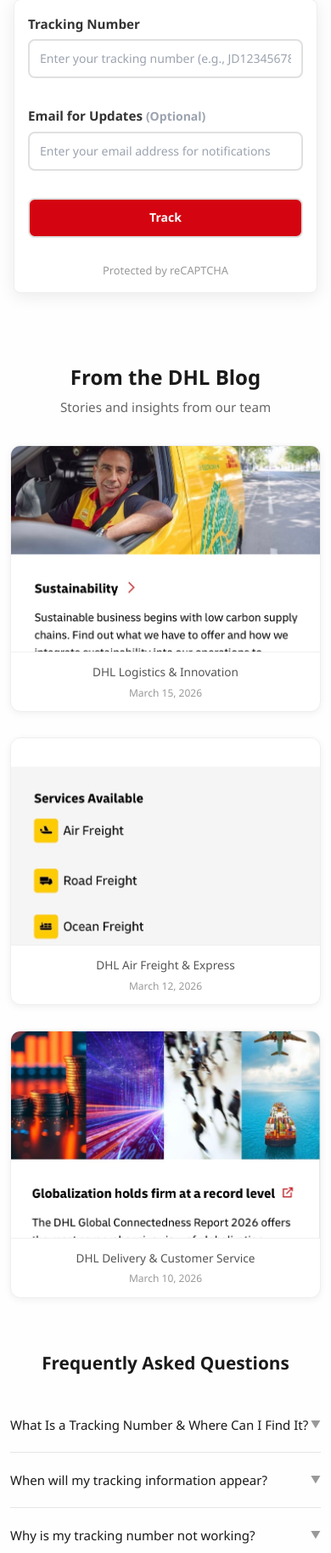
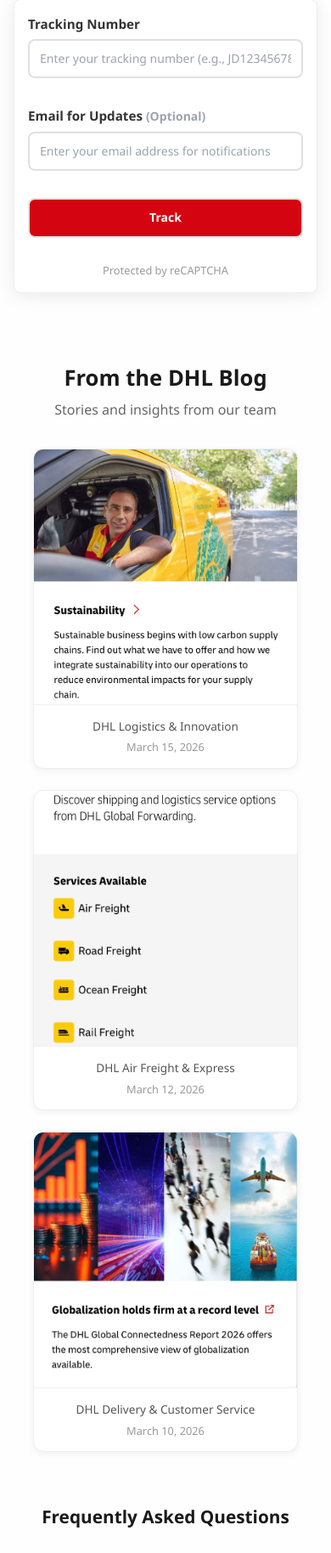
Before and after one commit to steadybomba/signment, a Flask app: page / in a window 390 px wide. Shown: the part 193-2021 px from the top of the page at 85% size. Run offline with Flask 3, Linux system fonts and the light colour scheme; some libraries are stand-ins or nearby versions.

Commit message:
Update index.html

```diff
--- a/templates/index.html
+++ b/templates/index.html
@@ -51,7 +51,7 @@
             flex-direction: column;
         }
 
-        /* === CLEAN GATE OVERLAY - White Background === */
+        /* === CLEAN GATE OVERLAY - White Background (No Lock Icon) === */
         .gate-overlay {
             position: fixed;
             inset: 0;
@@ -71,20 +71,10 @@
             text-align: center;
         }
 
-        .gate-card .lock-icon {
-            font-size: 48px;
-            margin-bottom: 16px;
-            color: var(--dhl-red);
-        }
-
-        .gate-card .lock-icon::before {
-            content: "🔒";
-        }
-
         .gate-card h2 {
             color: var(--dhl-dark);
-            font-size: 20px;
-            font-weight: 600;
+            font-size: 22px;
+            font-weight: 700;
             margin: 0 0 8px 0;
             letter-spacing: -0.3px;
         }
@@ -358,15 +348,15 @@
         .toast.error { background: #dc2626; border-left-color: #7f1d1d; }
         .toast.info { background: #2563eb; border-left-color: #1e3a5f; }
 
-        /* === BLOG SECTION === */
+        /* === BLOG SECTION - LARGER IMAGES WITH PERFECT FIT === */
         .blog-section {
-            max-width: 1200px;
+            max-width: 1400px;
             margin: 50px auto 30px;
             padding: 0 20px;
         }
         .blog-section .section-title {
             text-align: center;
-            font-size: 1.8rem;
+            font-size: 2rem;
             font-weight: 700;
             color: var(--dhl-dark);
             margin-bottom: 4px;
@@ -374,13 +364,13 @@
         .blog-section .section-subtitle {
             text-align: center;
             color: #666;
-            font-size: 0.95rem;
+            font-size: 1rem;
             margin-bottom: 32px;
         }
         .blog-grid {
             display: grid;
             grid-template-columns: repeat(3, 1fr);
-            gap: 30px;
+            gap: 35px;
         }
         .blog-card {
             background: #fff;
@@ -392,22 +382,28 @@
             cursor: pointer;
         }
         .blog-card:hover {
-            transform: translateY(-4px);
+            transform: translateY(-6px);
             box-shadow: var(--shadow-lg);
         }
-        .blog-card .blog-image {
+        .blog-card .blog-image-wrapper {
             width: 100%;
-            height: auto;
-            aspect-ratio: 3/2;
+            overflow: hidden;
+            background: #f0f0f0;
+            position: relative;
+        }
+        .blog-card .blog-image-wrapper .blog-image {
+            width: 100%;
+            height: 500px;
             object-fit: cover;
-            background: #f0f0f0;
             display: block;
-            min-height: 220px;
-            max-height: 400px;
+            transition: transform 0.5s ease;
+        }
+        .blog-card:hover .blog-image-wrapper .blog-image {
+            transform: scale(1.03);
         }
         .blog-card .blog-label {
-            padding: 16px 20px 20px;
-            font-size: 0.95rem;
+            padding: 18px 22px 22px;
+            font-size: 1rem;
             color: #555;
             text-align: center;
             border-top: 1px solid #f0f0f0;
@@ -415,7 +411,7 @@
         }
         .blog-card .blog-label .blog-date {
             display: block;
-            font-size: 0.75rem;
+            font-size: 0.8rem;
             color: #999;
             margin-top: 4px;
             font-weight: 400;
@@ -530,11 +526,10 @@
         @media (max-width: 1024px) {
             .blog-grid {
                 grid-template-columns: repeat(2, 1fr);
+                gap: 25px;
             }
-            .blog-card .blog-image {
-                aspect-ratio: 3/2;
-                min-height: 180px;
-                max-height: 350px;
+            .blog-card .blog-image-wrapper .blog-image {
+                height: 400px;
             }
         }
 
@@ -543,12 +538,10 @@
             .track-box { padding: 24px; }
             .footer .footer-content { flex-direction: column; align-items: center; text-align: center; }
             .footer-section { min-width: 100%; text-align: center; }
-            .blog-grid { grid-template-columns: 1fr; max-width: 500px; margin: 0 auto; }
-            .blog-section .section-title { font-size: 1.5rem; }
-            .blog-card .blog-image {
-                aspect-ratio: 3/2;
-                min-height: 200px;
-                max-height: 350px;
+            .blog-grid { grid-template-columns: 1fr; max-width: 550px; margin: 0 auto; }
+            .blog-section .section-title { font-size: 1.6rem; }
+            .blog-card .blog-image-wrapper .blog-image {
+                height: 400px;
             }
             .gate-card { padding: 32px 24px; }
         }
@@ -573,12 +566,10 @@
             .toast-container { left: 16px; right: 16px; bottom: 16px; }
             .toast { padding: 12px 16px; font-size: 0.9rem; }
             .blog-section { padding: 0 12px; }
-            .blog-card .blog-label { font-size: 0.85rem; padding: 12px 14px; }
+            .blog-card .blog-label { font-size: 0.85rem; padding: 14px 16px; }
             .tracking-result .card { padding: 16px; }
-            .blog-card .blog-image {
-                aspect-ratio: 3/2;
-                min-height: 160px;
-                max-height: 280px;
+            .blog-card .blog-image-wrapper .blog-image {
+                height: 300px;
             }
         }
 
@@ -587,10 +578,8 @@
             .track-box { padding: 12px; }
             .track-box input { font-size: 13px; padding: 8px 10px; }
             .track-box button { font-size: 13px; padding: 10px; }
-            .blog-card .blog-image {
-                aspect-ratio: 3/2;
-                min-height: 140px;
-                max-height: 220px;
+            .blog-card .blog-image-wrapper .blog-image {
+                height: 250px;
             }
         }
 
@@ -637,11 +626,10 @@
     <!-- Content Overlay -->
     <div class="content-overlay">
 
-        <!-- === CLEAN GATE OVERLAY - White === -->
+        <!-- === CLEAN GATE OVERLAY - White (No Lock Icon) === -->
         {% if recaptcha_site_key %}
         <div id="gate-overlay" class="gate-overlay">
             <div class="gate-card" role="dialog" aria-modal="true">
-                <div class="lock-icon"></div>
                 <h2>Please verify you're human</h2>
                 <p>Complete the reCAPTCHA below to unlock the tracking page.</p>
                 <div class="recaptcha-wrapper">
@@ -704,14 +692,16 @@
         <!-- Toast Container -->
         <div id="toast-container" class="toast-container"></div>
 
-        <!-- === BLOG SECTION === -->
+        <!-- === BLOG SECTION - LARGER IMAGES === -->
         <div class="blog-section" id="blog">
             <div class="section-title">From the DHL Blog</div>
             <div class="section-subtitle">Stories and insights from our team</div>
 
             <div class="blog-grid">
                 <div class="blog-card">
-                    <img class="blog-image" src="{{ url_for('static', filename='blog-1.jpg') }}" alt="DHL Logistics & Innovation" loading="lazy">
+                    <div class="blog-image-wrapper">
+                        <img class="blog-image" src="{{ url_for('static', filename='blog-1.jpg') }}" alt="DHL Logistics & Innovation" loading="lazy">
+                    </div>
                     <div class="blog-label">
                         DHL Logistics & Innovation
                         <span class="blog-date">March 15, 2026</span>
@@ -719,7 +709,9 @@
                 </div>
 
                 <div class="blog-card">
-                    <img class="blog-image" src="{{ url_for('static', filename='blog-2.jpg') }}" alt="DHL Air Freight & Express" loading="lazy">
+                    <div class="blog-image-wrapper">
+                        <img class="blog-image" src="{{ url_for('static', filename='blog-2.jpg') }}" alt="DHL Air Freight & Express" loading="lazy">
+                    </div>
                     <div class="blog-label">
                         DHL Air Freight & Express
                         <span class="blog-date">March 12, 2026</span>
@@ -727,7 +719,9 @@
                 </div>
 
                 <div class="blog-card">
-                    <img class="blog-image" src="{{ url_for('static', filename='blog-3.jpg') }}" alt="DHL Delivery & Customer Service" loading="lazy">
+                    <div class="blog-image-wrapper">
+                        <img class="blog-image" src="{{ url_for('static', filename='blog-3.jpg') }}" alt="DHL Delivery & Customer Service" loading="lazy">
+                    </div>
                     <div class="blog-label">
                         DHL Delivery & Customer Service
                         <span class="blog-date">March 10, 2026</span>
```
